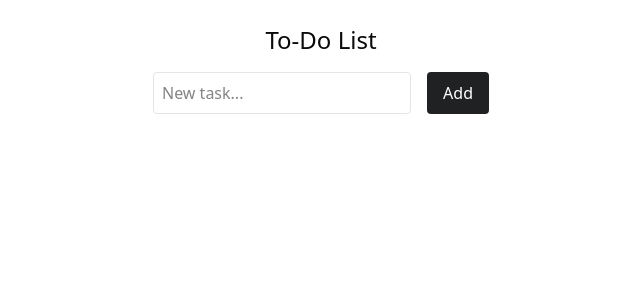
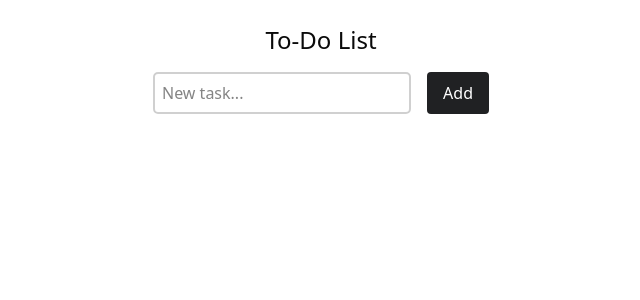
Before and after one commit to arismoraitis/scope-todolist, a React (Vite) app: page / in a window 1280 px wide. Shown: the top 300 px of the page, without its empty margins (319-959 px from the left). Built offline with nearby package versions, Linux system fonts and the light colour scheme.

Commit message:
refactor: improve code

```diff
--- a/src/App.tsx
+++ b/src/App.tsx
@@ -1,3 +1,4 @@
+
 import Todo from "./components/Todo.tsx";
 
 function App() {
--- a/src/components/Todo.tsx
+++ b/src/components/Todo.tsx
@@ -52,6 +52,7 @@ const todoReducer = (state: TodoProps[], action: Action): TodoProps[] => {
 
 };
 
+
 const Todo = () => {
 
     //todos είναι το state του Reducer, dispatch είναι η δυνατότητα να χρησιμοποιήσω το κάθε case.
--- a/src/components/TodoForm.tsx
+++ b/src/components/TodoForm.tsx
@@ -1,4 +1,4 @@
-import {useState} from "react";
+import {useRef, useState, useEffect} from "react";
 import type {TodoFormProps} from "../types.ts";
 
 
@@ -6,6 +6,8 @@ import type {TodoFormProps} from "../types.ts";
 const TodoForm = ({ dispatch }: TodoFormProps) => {
 
     const [text, setText] = useState("");
+
+    const inputRef = useRef<HTMLInputElement>(null);
 
 
     const handleChange = (e: React.ChangeEvent<HTMLInputElement>) => {
@@ -19,15 +21,22 @@ const TodoForm = ({ dispatch }: TodoFormProps) => {
         {
             dispatch({type: "ADD", payload: text})
             setText(""); // καθάρισε το input
+            inputRef.current?.focus();
         }
     };
+
+    useEffect(() => {
+        inputRef.current?.focus();
+    }, []);
 
     return (
 
         <>
             <form className="flex gap-4 mb-4"
                   onSubmit={handleSubmit}>
-                <input type="text"
+                <input
+                       ref={inputRef}
+                       type="text"
                        value={text}
                        onChange={handleChange}
                        className="flex-1 border p-2 rounded"
```
